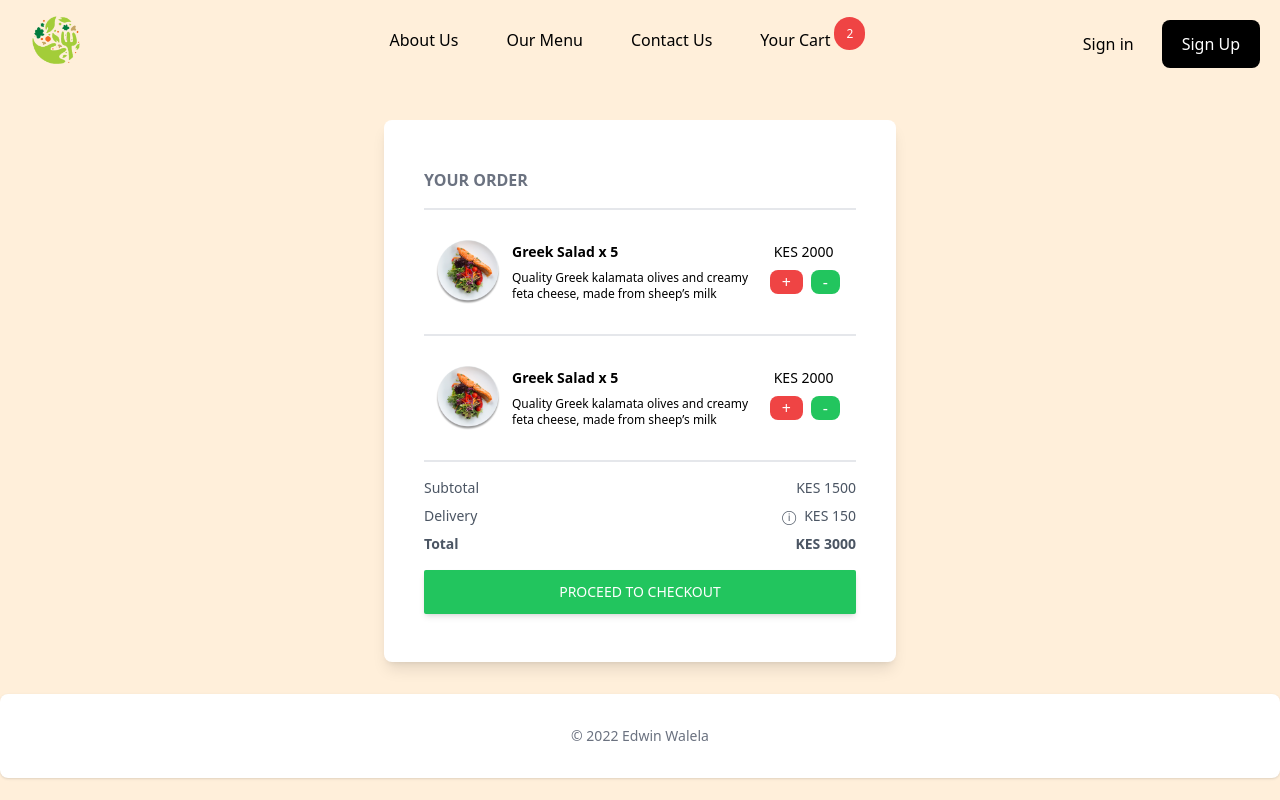
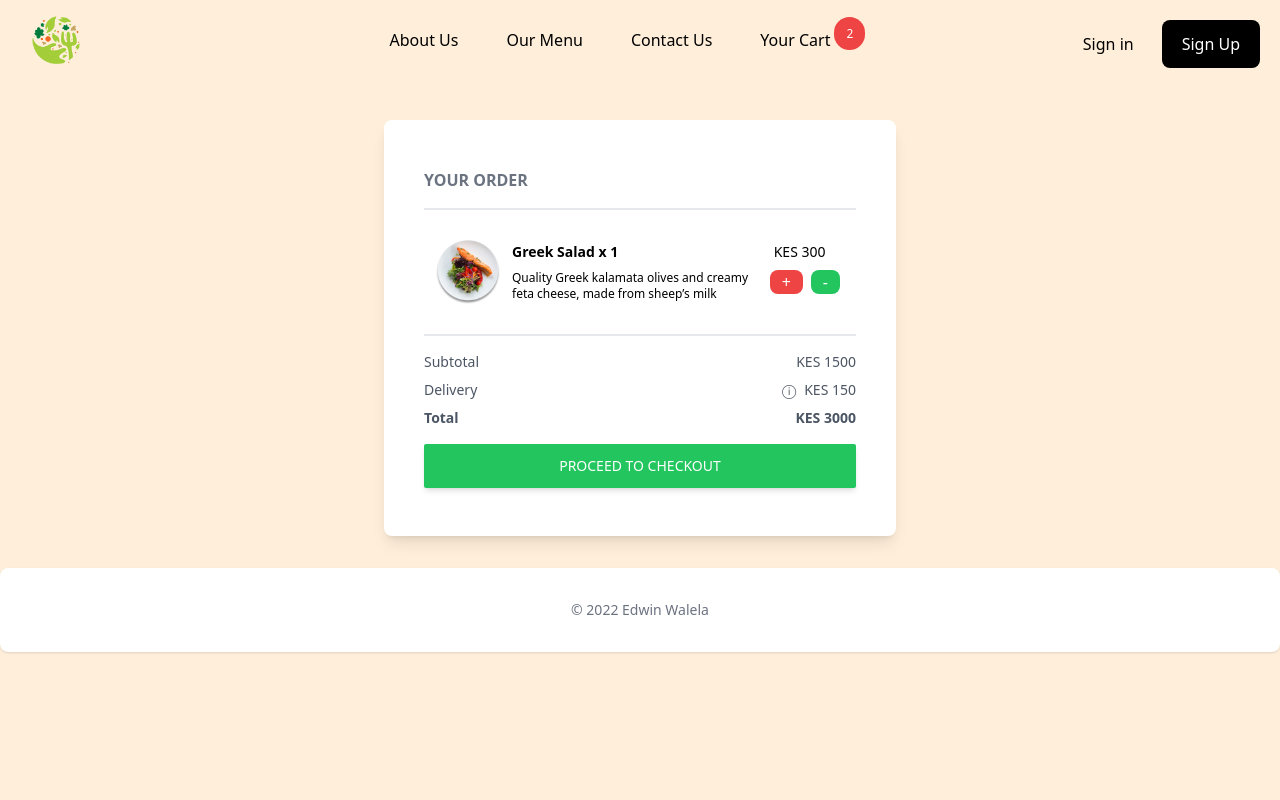
Before and after one commit to EdwinWalela/fastfood, a React (Create React App) app: page /cart in a window 1280 px wide. Built offline with nearby package versions, Linux system fonts and the light colour scheme.

Commit message:
use cart state

```diff
--- a/src/pages/Cart/CartItem.tsx
+++ b/src/pages/Cart/CartItem.tsx
@@ -1,14 +1,21 @@
-const CartItem = () =>{
+import type { MenuItem } from '../Menu/menuSlice';
+
+const CartItem = (props: { item: { item: MenuItem; quantity: number } }) => {
 	return (
 		<>
 			<div className="flex items-center px-3 my-6">
-        <img className="w-16 mr-3" src="/assets/img/food-landing.png"/>
+				<img className="w-16 mr-3" src="/assets/img/food-landing.png" />
 				<div className="flex-1 pr-4">
-          <h4 className="font-bold my-2 text-sm">Greek Salad <span>x 5</span></h4>
-          <p className="text-xs my-2">Quality Greek kalamata olives and creamy feta cheese, made from sheep’s milk</p>
+					<h4 className="font-bold my-2 text-sm">
+						{props.item.item.title}
+						<span> x {props.item.quantity}</span>
+					</h4>
+					<p className="text-xs my-2">{props.item.item.description}</p>
 				</div>
 				<div className="">
-          <p className="font-medium text-sm pl-2">KES 2000</p>
+					<p className="font-medium text-sm pl-2">
+						KES {props.item.item.price * props.item.quantity}
+					</p>
 					<div className="flex justify-center">
 						<button className="bg-red-500 text-white px-3 rounded-lg my-2 mx-1">+</button>
 						<button className="bg-green-500 text-white px-3 rounded-lg my-2 mx-1">-</button>
@@ -17,7 +24,7 @@ const CartItem = () =>{
 			</div>
 			<div className="border mt-4"> </div>
 		</>
-  )
-}
+	);
+};
 
 export default CartItem;
--- a/src/pages/Cart/CartList.tsx
+++ b/src/pages/Cart/CartList.tsx
@@ -1,12 +1,16 @@
-import CartItem from "./CartItem";
+import CartItem from './CartItem';
+import { useAppSelector } from '../../store/hooks';
 
-const CartList = () =>{
-  return (
-    <>
-      <CartItem />
-      <CartItem />
-    </>
-  )
-}
+const CartList = () => {
+	const cart = useAppSelector((state) => state.cart.items);
+
+	return (
+		<>
+			{cart.map((item) => (
+				<CartItem item={item} />
+			))}
+		</>
+	);
+};
 
 export default CartList;
--- a/src/pages/Cart/cartSlice.tsx
+++ b/src/pages/Cart/cartSlice.tsx
@@ -68,7 +68,7 @@ const deserts = [
 	},
 ];
 
-interface CartItem {
+export interface CartItem {
 	item: MenuItem;
 	quantity: number;
 }
@@ -78,7 +78,12 @@ interface CartState {
 }
 
 const initialState = {
-	items: [],
+	items: [
+		{
+			item: salads[0],
+			quantity: 1,
+		},
+	],
 } as CartState;
 
 const menuSlice = createSlice({
```
Lines whose indentation alone changed are shown as unchanged.
